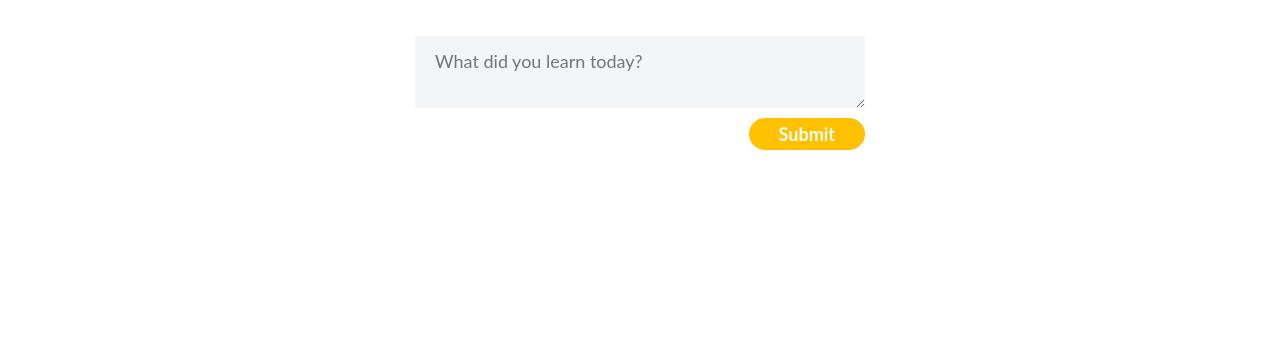
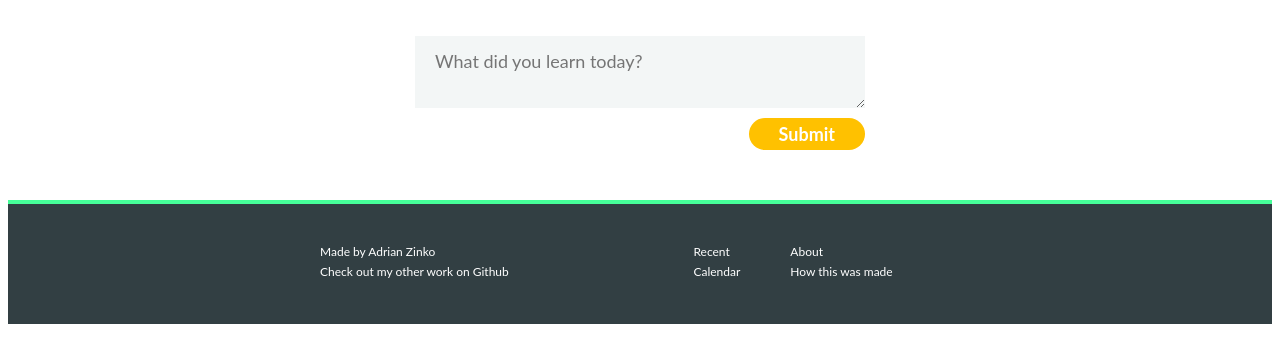
Before and after one commit to AdrianGHub/flaskdaily19, a Flask app: page /home in a window 1280 px wide. Shown: the part 170-533 px from the top of the page. Run offline with Flask 2, Linux system fonts and the light colour scheme.

Commit message:
feat: footer section struture and styles

```diff
--- a/static/css/style.css
+++ b/static/css/style.css
@@ -86,7 +86,7 @@ footer {
     background-color: #323F43;
     padding: 40px 0;
     margin: 50px 0 0 0;
-    border-top: 4px solid black;
+    border-top: 4px solid #46ff99;
     color: white;
     font-size: 12px;
 }
@@ -110,7 +110,7 @@ footer .right {
     flex-direction: row;
 }
 
-footer .footer-section {
+footer .footer__section {
     display: flex;
     flex-direction: column;
     margin-left: 50px;
@@ -118,4 +118,6 @@ footer .footer-section {
 
 .footer__item {
     margin-bottom: 5px;
+    text-decoration: none;
+    color: #fff;
 }
--- a/templates/home.html
+++ b/templates/home.html
@@ -34,5 +34,24 @@
             {% endfor %}
         </section>
     </main>
+
+    <footer>
+        <div class="footer__container">
+            <div class="left">
+                <a href="/" class="footer__item">Made by Adrian Zinko</a>
+                <a href="/" class="footer__item">Check out my other work on Github</a>
+            </div>
+            <div class="right">
+                <div class="footer__section">
+                <a href="" class="footer__item">Recent</a>
+                    <a href="" class="footer__item">Calendar</a>
+                </div>
+                <div class="footer__section">
+                    <a href="/" class="footer__item">About</a>
+                        <a href="/" class="footer__item">How this was made</a>
+                    </div>
+            </div>
+        </div>
+    </footer>
 </body>
 </html>
```
